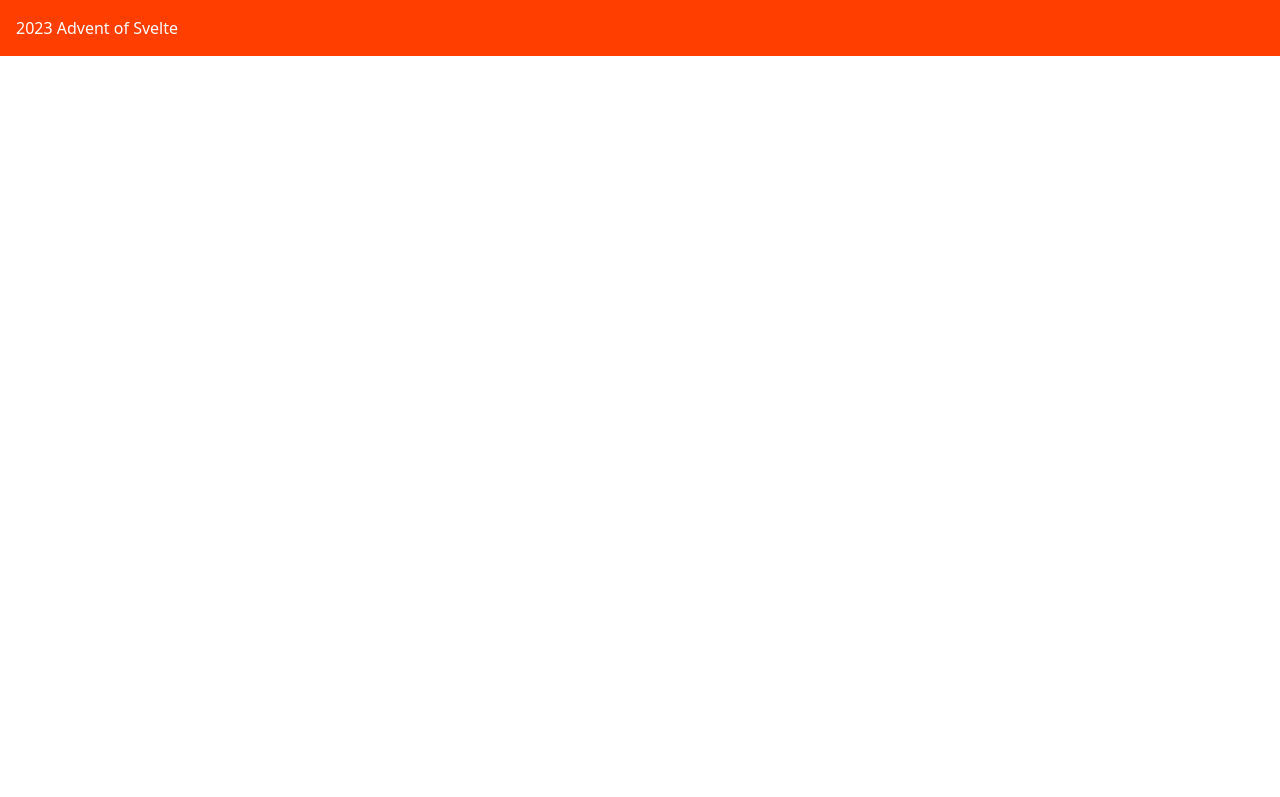
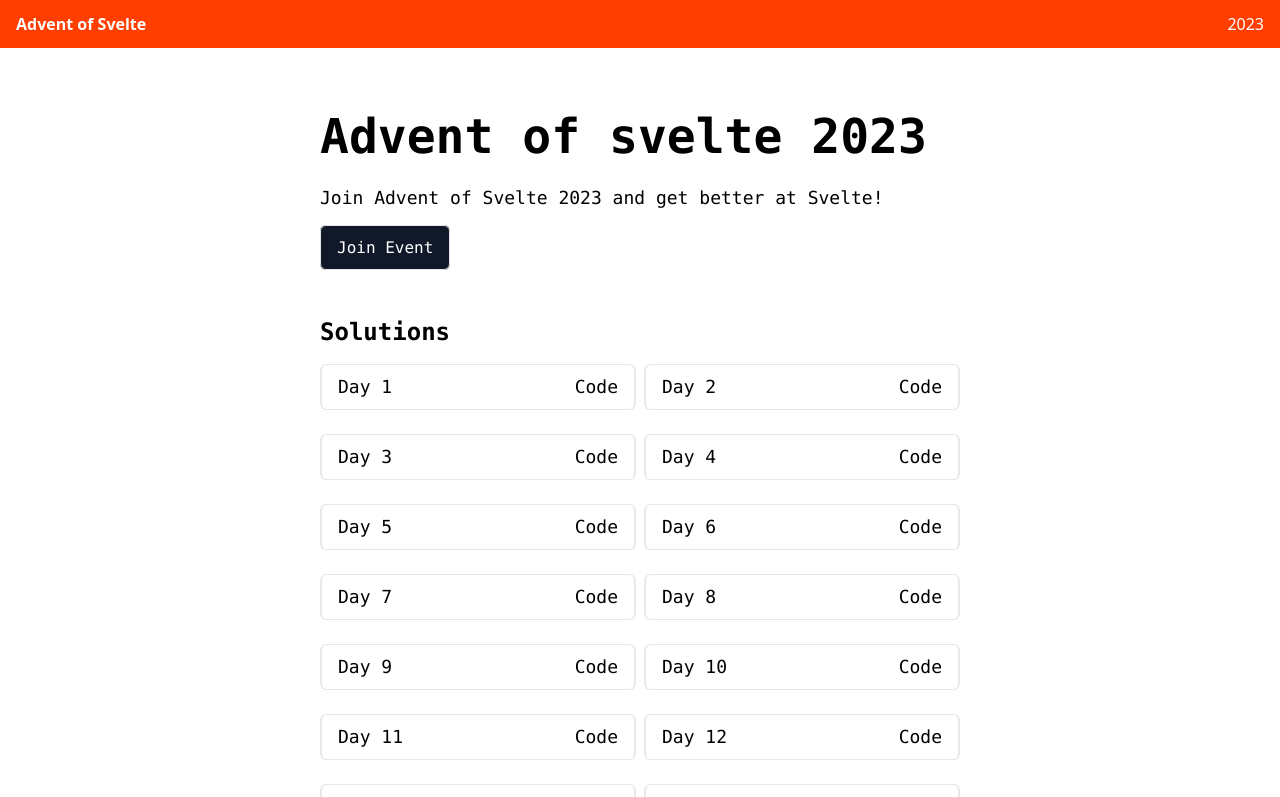
Before and after one commit to Riley1101/Advent-of-Svelte-2023, a SvelteKit app: page / in a window 1280 px wide. Shown: the top 797 px of the page. Built offline with nearby package versions, Linux system fonts and the light colour scheme.

Commit message:
day 1 tweak

```diff
--- a/src/lib/components/Header.svelte
+++ b/src/lib/components/Header.svelte
@@ -1,3 +1,6 @@
-<header class="bg-primary p-4 text-white">
-	<h1>2023 Advent of Svelte</h1>
+<header class="bg-primary px-4 py-3 text-white flex items-center justify-between">
+	<a href="/">
+		<h1 class="font-bold">Advent of Svelte</h1>
+	</a>
+	<span>2023</span>
 </header>
--- /dev/null
+++ b/src/routes/+error.svelte
@@ -0,0 +1,13 @@
+<div class="max-w-2xl mx-auto">
+	<div class="mt-12 flex flex-col gap-4">
+		<h1 class="text-3xl font-bold">Hey 👋 !</h1>
+		<p class="text-lg">Check back the other days</p>
+
+		<a
+			href="/"
+			class=" px-4 py-3 border bg-secondary text-white rounded-md hover:scale-105 duration-200 max-w-max mb-4 hover:bg-primary"
+		>
+			Back to Home
+		</a>
+	</div>
+</div>
--- a/src/routes/+page.svelte
+++ b/src/routes/+page.svelte
@@ -0,0 +1,45 @@
+<script>
+	let days = Array.from({ length: 30 }, (_, i) => i + 1);
+</script>
+
+<div class="min-h-[700px] p-4 max-w-2xl mx-auto mt-12">
+	<div class="flex flex-col gap-2 mb-12">
+		<h1 class="text-2xl md:text-5xl font-bold">Advent of svelte 2023</h1>
+		<div class="mt-4 flex flex-col gap-2">
+			<p class="text-lg mb-4">Join Advent of Svelte 2023 and get better at Svelte!</p>
+			<div>
+				<a
+					href="https://advent.sveltesociety.dev/"
+					class="px-4 py-3 border bg-secondary text-white rounded-md hover:scale-105 duration-200 max-w-max mb-4 hover:bg-primary"
+				>
+					Join Event
+				</a>
+			</div>
+			<div class="mt-12">
+				<h2 class="text-2xl font-bold mb-2">Solutions</h2>
+				<ul class="gap-2 list-disc grid grid-cols-1 md:grid-cols-2 text-lg">
+					{#each days as day (day)}
+						<li
+							class="flex flex-row my-2 rounded-md cursor-pointer border-y transition-all items-center justify-between"
+						>
+							<a
+								href="/day/{day}"
+								class="hover:text-primary h-full w-1/2 border-l-2 hover:border-l-primary py-2 px-2 rounded-md flex items-center pl-4"
+							>
+								Day {day}
+							</a>
+							<a
+								target="_blank"
+								href={'https://github.com/Riley1101/Advent-of-Svelte-2023/tree/main/src/routes/day/' +
+									day}
+								class="hover:text-green-500 h-full w-1/2 justify-end pr-4 border-r-2 hover:border-r-green-500 flex items-center rounded-md"
+							>
+								Code
+							</a>
+						</li>
+					{/each}
+				</ul>
+			</div>
+		</div>
+	</div>
+</div>
--- a/src/routes/day/1/+page.svelte
+++ b/src/routes/day/1/+page.svelte
@@ -2,6 +2,7 @@
 	import ChildCard from '$lib/components/ChildCard.svelte';
 	import type { Child } from '$lib/types';
 	import { onMount } from 'svelte';
+	import { fade } from 'svelte/transition';
 	$: isCategorized = false;
 	let name = '';
 	let tally = 0;
@@ -40,16 +41,16 @@
 	bind:value={name}
 	type="text"
 	placeholder="Enter name"
-	class="rounded-md active:border-green-500 focus:border-green-500"
+	class="rounded-md active:border-green-500 focus:border-green-500 mb-4"
 />
 
 <input
 	bind:value={tally}
 	type="number"
 	placeholder="Enter tally"
-	class="rounded-md active:border-green-500 focus:border-green-500"
+	class="rounded-md active:border-green-500 focus:border-green-500 mb-4"
 />
-
+<br class="block md:hidden" />
 <button
 	on:click={add}
 	class="px-4 py-2 border bg-secondary text-white rounded-md hover:scale-105 duration-200 max-w-max mb-4"
@@ -64,15 +65,17 @@
 
 <div class="grid grid-cols-2 gap-4 w-full">
 	<div class=" border pt-2 p-4 rounded-md">
-		<legend class="text-3xl px-4">😇 </legend>
+		<legend class="text-3xl px-4">{!isCategorized ? '👦 👧' : '😇 '}</legend>
 		{#each data.filter((item) => (isCategorized ? item.tally > 0 : true)) as child (child.name)}
 			<ChildCard {child} {updateTally} />
 		{/each}
 	</div>
-	<div class="gap-2 border p-4 rounded-md">
-		<legend class="text-3xl px-4">😈 </legend>
-		{#each data.filter((item) => (isCategorized ? item.tally < 0 : false)) as child (child.name)}
-			<ChildCard {child} {updateTally} />
-		{/each}
-	</div>
+	{#if isCategorized}
+		<div class="gap-2 border p-4 rounded-md duration-200" in:fade out:fade>
+			<legend class="text-3xl px-4">😈 </legend>
+			{#each data.filter((item) => (isCategorized ? item.tally < 0 : false)) as child (child.name)}
+				<ChildCard {child} {updateTally} />
+			{/each}
+		</div>
+	{/if}
 </div>
```
